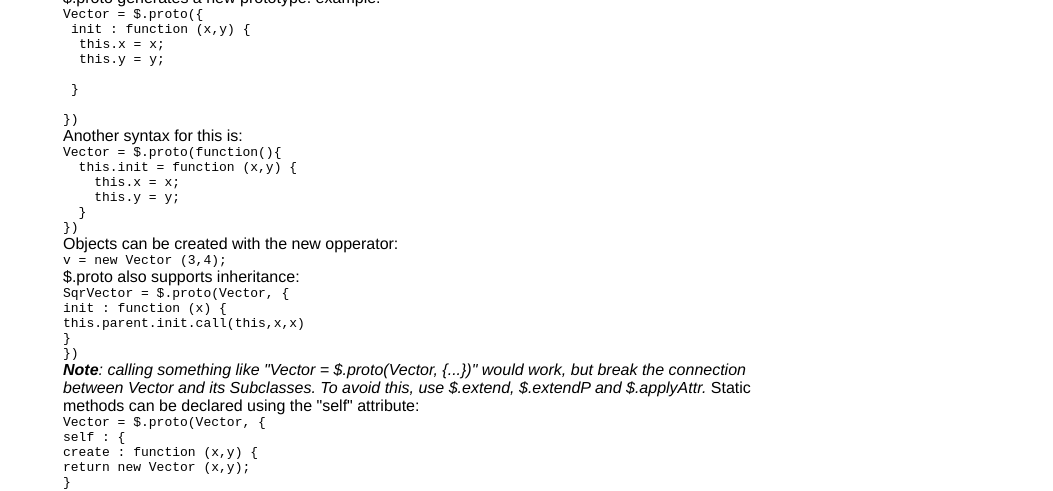
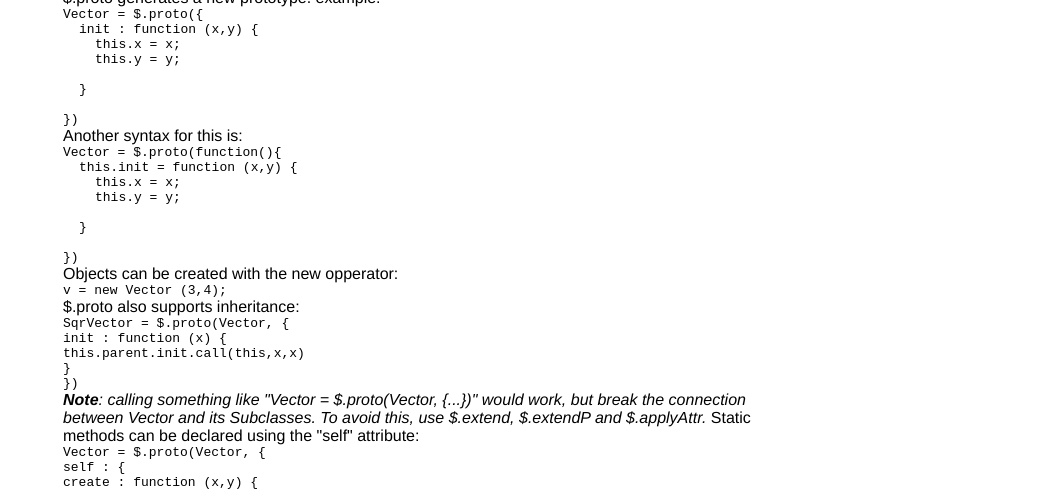
Before and after one commit to edave64/protojazz, a plain HTML site: page index.html in a window 1280 px wide. Shown: the part 303-794 px from the top of the page, without its empty margins (227-1280 px from the left). Drawn offline with Linux system fonts and the light colour scheme; a script that the page names is missing.

Commit message:
Edited index.html via GitHub

```diff
--- a/index.html
+++ b/index.html
@@ -28,7 +28,7 @@
     hr { border: 0; width: 80%; border-bottom: 1px solid #aaa}
     .footer { text-align:center; padding-top:30px; font-style: italic; }
     code { display : block }
-    .indent { margin-left: 8px; }
+    .indent { margin-left: 16px; }
   </style>
 </head>
 
@@ -67,11 +67,11 @@ this.y = y;</div><br/>
 
 Another syntax for this is:
 <code>
-Vector = $.proto(function(){<br/>
-&nbsp;&nbsp;this.init = function (x,y) {<br/>
-&nbsp;&nbsp;&nbsp;&nbsp;this.x = x;<br/>
-&nbsp;&nbsp;&nbsp;&nbsp;this.y = y;<br/>
-&nbsp;&nbsp;}<br/>
+Vector = $.proto(function(){<br/><div class="indent">
+this.init = function (x,y) {<br/><div class="indent">
+this.x = x;<br/>
+this.y = y;</div><br/>
+}</div><br/>
 })
 </code>
 
```
